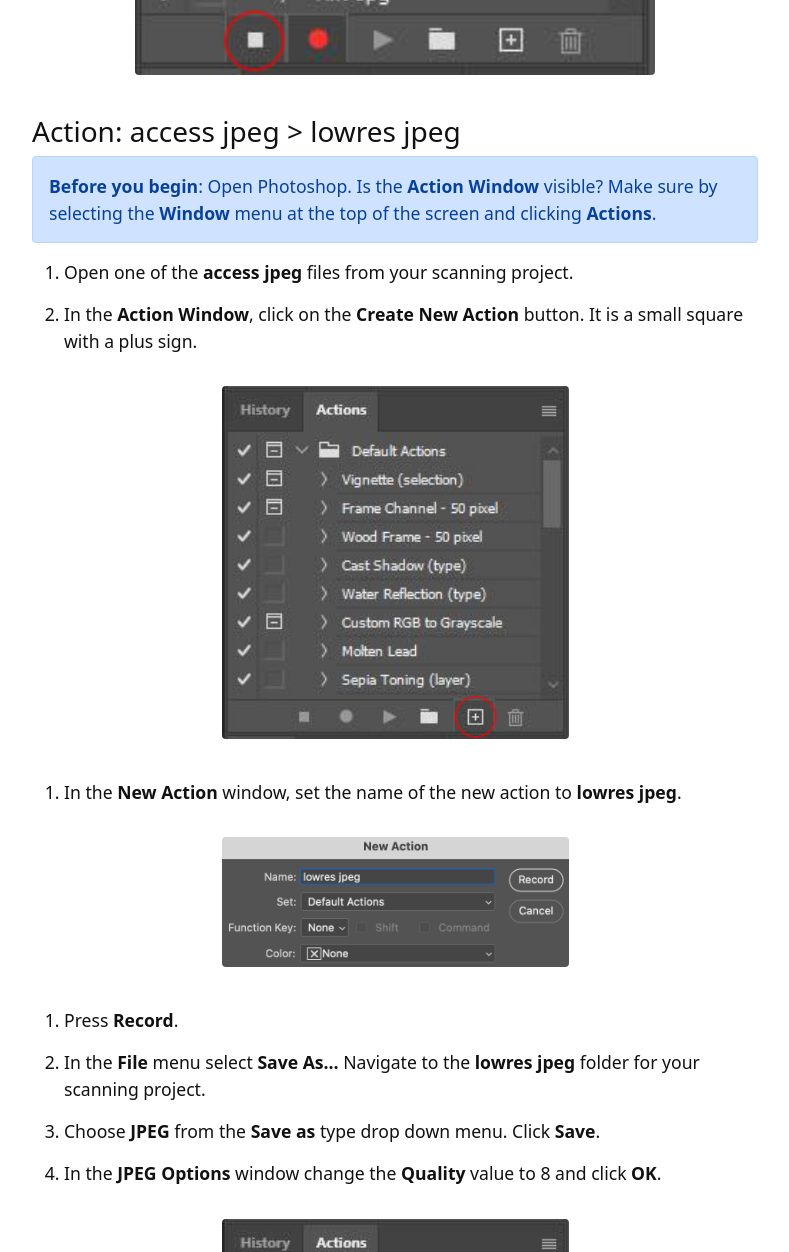
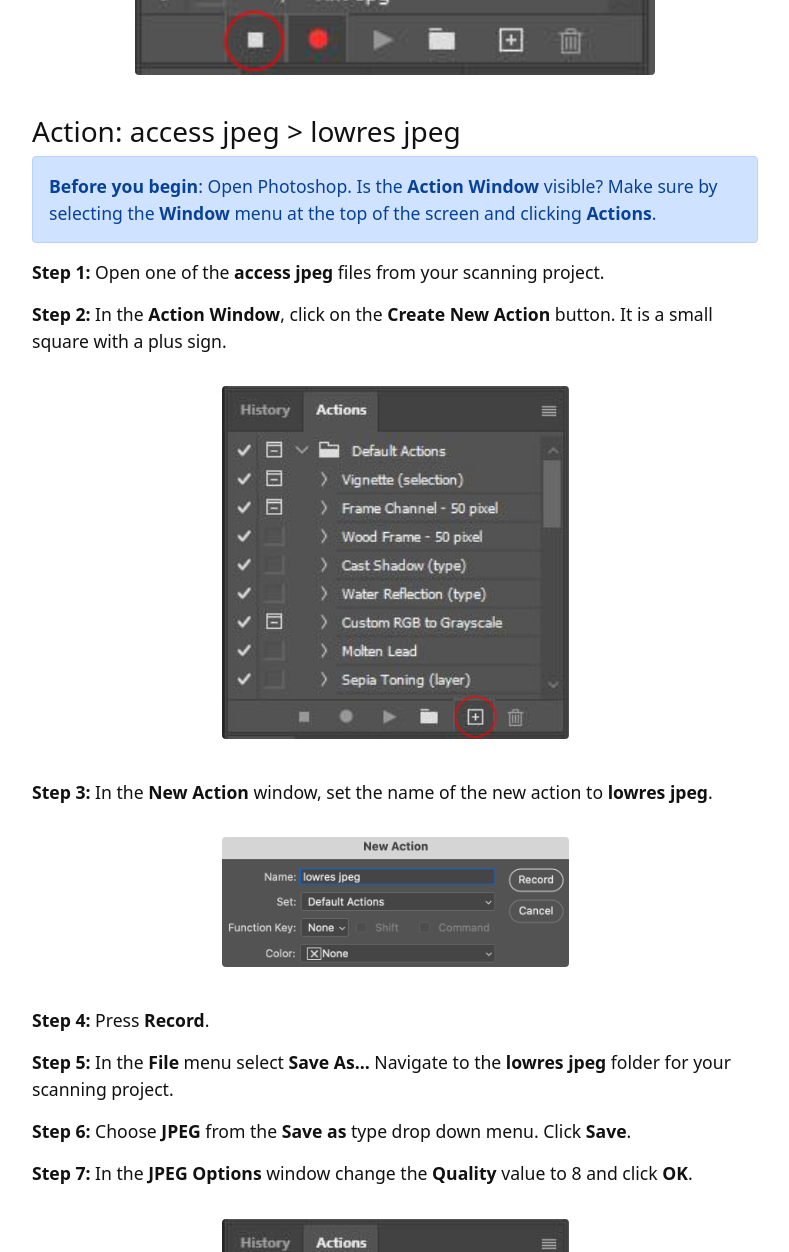
Before and after one commit to kitstokes/digi-proc, a Jekyll site: the page built from content/1-processing.md, in a window 1280 px wide and 1400 px high, scrolled down 13082 px, cut to the strip 0-1252 px from the top of the window. Shown: the whole strip, without its empty margins (245-1034 px from the left). Built offline with Jekyll 4.4.1, drawn with Linux system fonts in a browser that asks for light colours.

Commit message:
add Steps

```diff
--- a/content/1-processing.md
+++ b/content/1-processing.md
@@ -234,29 +234,29 @@ Open Photoshop. Is the **Action Window** visible? Make sure by selecting the **W
 Open Photoshop. Is the **Action Window** visible? Make sure by selecting the **Window** menu at the top of the screen and clicking **Actions**.{% endcapture %}
 {% include alert.html text=text color=secondary %}
 
-1. Open one of the **access jpeg** files from your scanning project.
+**Step 1:** Open one of the **access jpeg** files from your scanning project.
 
-2. In the **Action Window**, click on the **Create New Action** button. It is a small square with a plus sign.
+**Step 2:** In the **Action Window**, click on the **Create New Action** button. It is a small square with a plus sign.
 
 {% include figure.html img="processing_18.jpeg" alt="Create New Action" caption="" width="50%" %}
 
-3. In the **New Action** window, set the name of the new action to **lowres jpeg**.
+**Step 3:** In the **New Action** window, set the name of the new action to **lowres jpeg**.
 
 {% include figure.html img="processing_26.jpeg" alt="Lowres JPEG Action" caption="" width="50%" %}
 
-4. Press **Record**.
+**Step 4:** Press **Record**.
 
-5. In the **File** menu select **Save As...** Navigate to the **lowres jpeg** folder for your scanning project.
+**Step 5:** In the **File** menu select **Save As...** Navigate to the **lowres jpeg** folder for your scanning project.
 
-6. Choose **JPEG** from the **Save as** type drop down menu. Click **Save**.
+**Step 6:** Choose **JPEG** from the **Save as** type drop down menu. Click **Save**.
 
-7. In the **JPEG Options** window change the **Quality** value to 8 and click **OK**.
+**Step 7:** In the **JPEG Options** window change the **Quality** value to 8 and click **OK**.
 
 {% include figure.html img="processing_18.jpeg" alt="Create New Action" caption="" width="50%" %}
 
-8. Select **Close** from the **File** menu or use Ctrl + W.
+**Step 8:** Select **Close** from the **File** menu or use Ctrl + W.
 
-9. Click the square **Stop** icon in the Action Window to stop the recording.
+**Step 9:** Click the square **Stop** icon in the Action Window to stop the recording.
 
 {% include figure.html img="processing_25.jpeg" alt="Stop Recording" caption="" width="50%" %}
 
```
